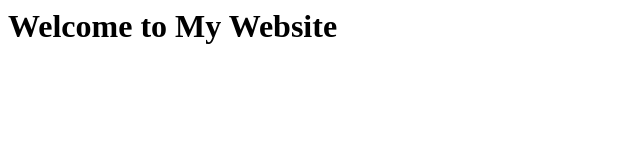
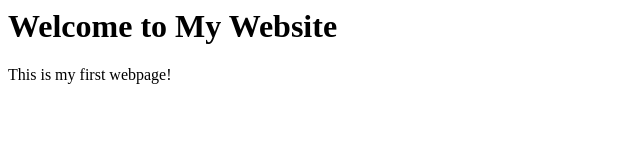
Before and after one commit to ajacobs06/portfolio, a plain HTML site: page site/index.html in a window 1280 px wide. Shown: the whole page, without its empty margins (0-640 px from the left). Drawn offline with Linux system fonts and the light colour scheme.

Commit message:
Testing pipeline

```diff
--- a/site/index.html
+++ b/site/index.html
@@ -1,3 +1,6 @@
 <html>
     <h1>Welcome to My Website</h1>
+    <body>
+        <p>This is my first webpage!</p>
+    </body>
 </html>
```
